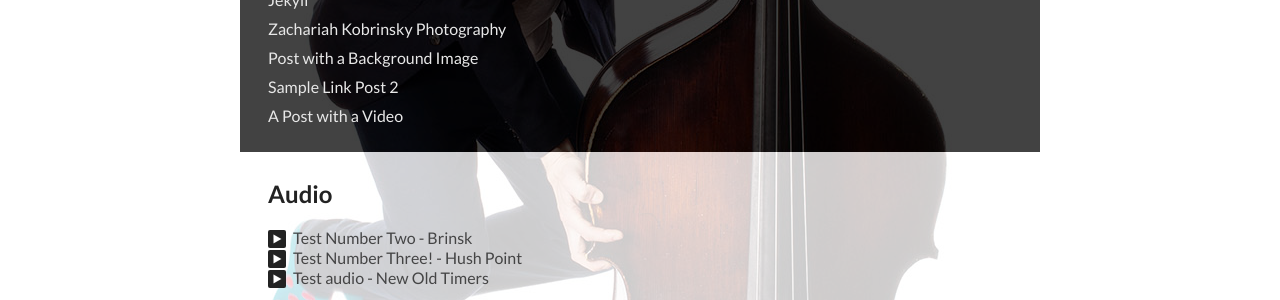
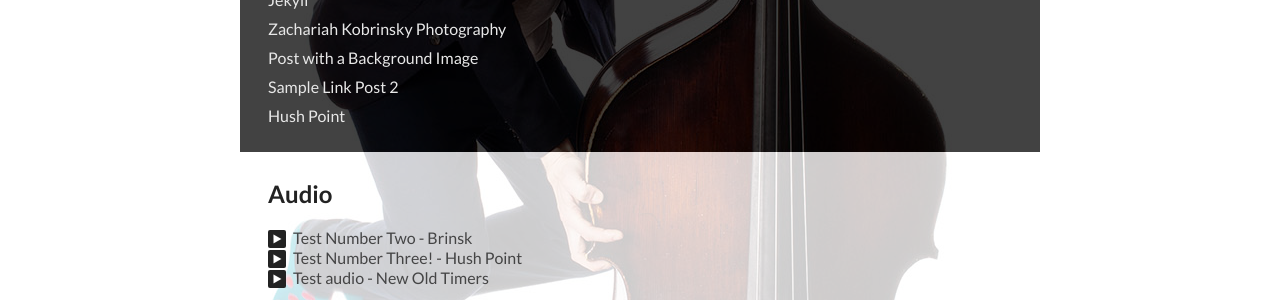
Before and after one commit to akobrinsky/akobrinsky.github.io, a Jekyll site: the page built from index.html, in a window 1280 px wide. Shown: the part 626-926 px from the top of the page. Built offline with Jekyll 4.4.1, drawn with Linux system fonts in a browser that asks for light colours; nearby versions of some CDN libraries.

Commit message:
hp video

```diff
--- a/_posts/2016-06-25-video-post.md
+++ b/_posts/2016-06-25-video-post.md
@@ -1,6 +1,6 @@
 ---
 layout: post
-title: "A Post with a Video"
+title: Hush Point
 description: "Hush Point trailer... check it out!"
 tags: [video]
 ---
```
